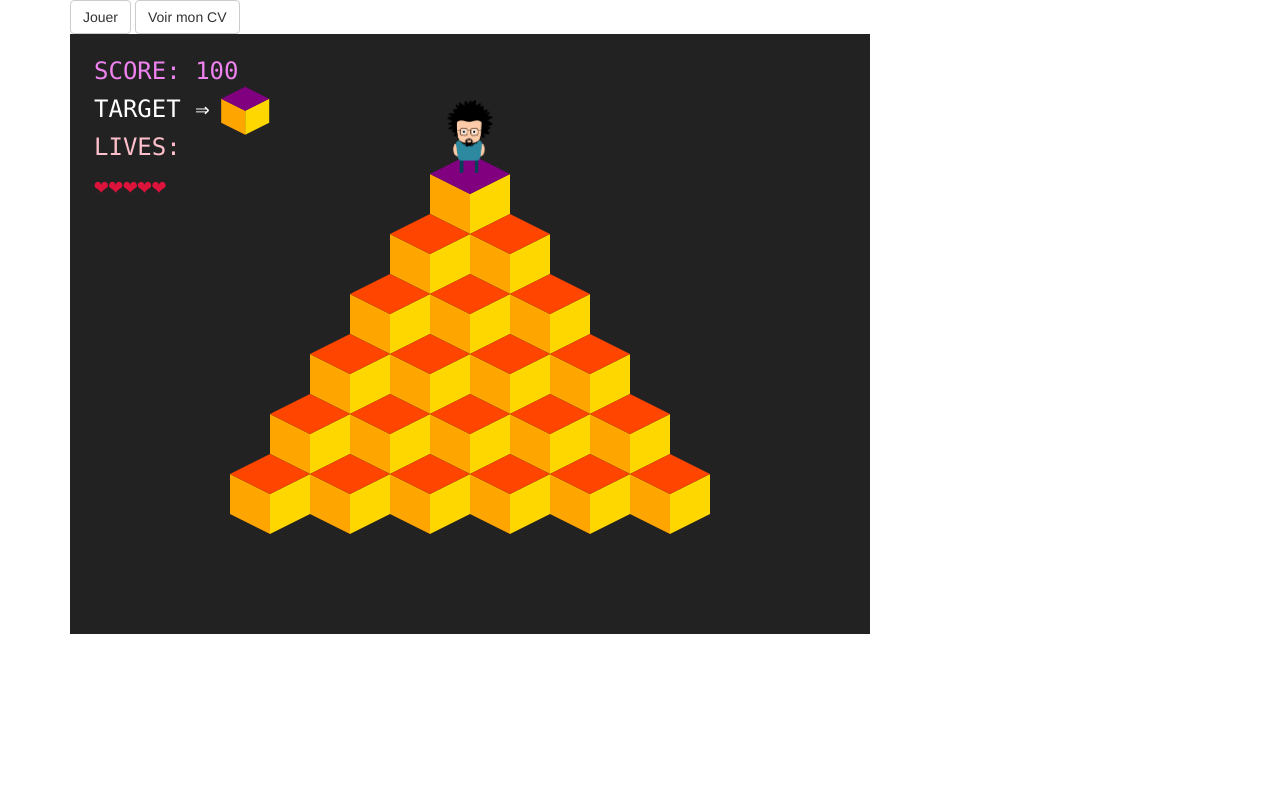
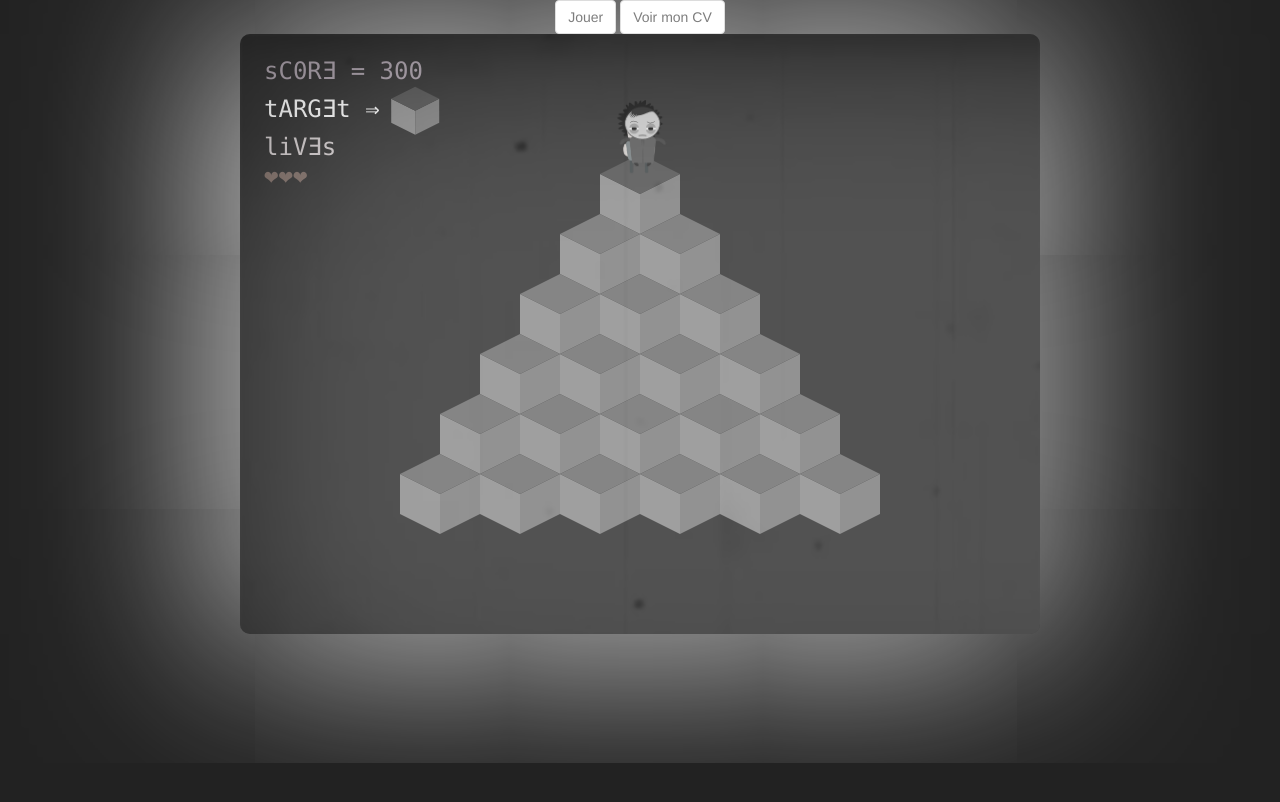
Before and after one commit to giuseppedeponte/qurriqulum, a plain HTML site: page index.html in a window 1280 px wide. Drawn offline with nearby package versions, Linux system fonts and the light colour scheme.

Commit message:
Movie filter

```diff
--- a/index.html
+++ b/index.html
@@ -3,10 +3,50 @@
 <head>
   <meta charset="UTF-8" />
   <title>Qbert</title>
+  <link href="https://fonts.googleapis.com/css?family=Roboto" rel="stylesheet">
   <link rel="stylesheet" href="https://maxcdn.bootstrapcdn.com/bootstrap/3.3.7/css/bootstrap.min.css">
+  <style>
+  body {
+    background-color: #222;
+  }
+  #canvas {
+    background-color: #222;
+    filter: grayscale(.9);
+    box-shadow: 0 0 100px white;
+    animation: light 2s ease-in-out infinite;
+    margin: 0 auto;
+    border-radius: 10px;
+  }
+  #overlay {
+    width: 800px;
+    height: 600px;
+    position: relative;
+    top: -605px;
+    left: auto;
+    margin: 0 auto;
+    padding: 0;
+    background-image: url(./img/filmgrain3.gif);
+    background-repeat: no-repeat;
+    background-size: cover;
+    opacity: .25;
+    border-radius: 10px;
+  }
+
+  @keyframes light {
+    0%, 100% {
+      box-shadow: 10px 0 100px white;
+    }
+    25%, 75% {
+      box-shadow: 0 0 250px white;
+    }
+    50% {
+      box-shadow: -10px 0 200px white;
+    }
+  }
+  </style>
 </head>
 <body>
-  <main id="game" class="container">
+  <main id="game" class="container text-center">
     <div id="loader"></div> <!-- loader module to show while assets and configs are loading -->
     <div id="menu"><!-- game menu module -->
       <a href="#" role="button" class="btn btn-default">Jouer</a>
@@ -22,13 +62,15 @@
       <div id="lives"></div>
       <div id="points"></div>
     </div>
-    <canvas id="canvas" width="800" height="600" style="background-color:#222;"></canvas><!-- canvas -->
+    <canvas id="canvas" width="800" height="600"></canvas><!-- canvas -->
+    <div id="overlay" width="800" height="600"></div>
     <div id="resume"></div><!-- just show the resume module -->
   </main>
   <!-- Scripts -->
   <script src="scripts/helpers.js"></script>
   <script src="scripts/tilemap.js"></script>
   <script src="scripts/p.js"></script>
+  <script src="scripts/m.js"></script>
   <script src="scripts/game.js"></script>
   <script src="scripts/main.js"></script>
 </body>
--- a/scripts/game.js
+++ b/scripts/game.js
@@ -5,8 +5,10 @@ var createGame = (function() {
     this.canvas = canvas;
     this.context = context;
     this.map = createTilemap(that, context, levelConfig.map);
-    firstTile = this.map.getTile(levelConfig.firstTile.y + ',' + levelConfig.firstTile.x);
+    firstTile = this.map.getTile(levelConfig.player.firstTile.y + ',' + levelConfig.player.firstTile.x);
     this.player = createPlayer(that, context, firstTile);
+    firstTile = this.map.getTile(levelConfig.monster.firstTile.y + ',' + levelConfig.monster.firstTile.x);
+    this.monster = createMonster(that, context, firstTile);
     // this.monster ...
   };
   // PUB/SUB MECHANISM
@@ -113,16 +115,16 @@ var createGame = (function() {
         }
         game.context.save();
         game.context.fillStyle = 'violet';
-        game.context.font = fz + 'px consolas';
+        game.context.font = fz + 'px Consolas';
         game.context.textBaseline = 'middle';
-        game.context.fillText('SCORE: ' + game.player.score, fz, lh);
+        game.context.fillText('sC0R\u018e = ' + game.player.score, fz, lh);
         game.context.fillStyle = 'white';
-        game.context.fillText('TARGET \u21D2 ', fz, lh * 2);
+        game.context.fillText('tARG\u018et \u21D2 ', fz, lh * 2);
         helpers.drawCube(game.context, fz * 7.3, lh * 2 + fz, fz, fz, fz, game.map.colors.target, game.map.colors.left, game.map.colors.right);
         game.context.fillStyle = 'pink';
-        game.context.fillText('LIVES:', fz, lh * 3);
-        game.context.fillStyle = 'crimson';
-        game.context.fillText(lives, fz, lh * 4);
+        game.context.fillText('liV\u018es', fz, lh * 3);
+        game.context.fillStyle = 'orangered';
+        game.context.fillText(lives, fz, lh * 3.75);
         game.context.restore();
       },
       render: function(game, lerp) {
@@ -132,6 +134,9 @@ var createGame = (function() {
       },
       start: function(from, to, game) {
         game.player.on('standing', function(event, info) {
+          game.publish(event, info);
+        });
+        game.monster.on('standing', function(event, info) {
           game.publish(event, info);
         });
         game.player.on('dying', function(event, info) {
--- /dev/null
+++ b/scripts/m.js
@@ -0,0 +1,222 @@
+// FACTORY FUNCTION FOR THE GAME monster
+var createMonster = (function() {
+  var Monster = function(game, context, firstTile) {
+    this.game = game;
+    this.context = context;
+    this.img = null;
+    this.currentTile = firstTile;
+  };
+  // common props and methods
+  Monster.prototype.position = {
+    x: 0,
+    y: 0,
+    dirX: 0,
+    dirY: 0
+  };
+  Monster.prototype.w = 50;
+  Monster.prototype.h = 75;
+  Monster.prototype.frame = {
+    src: './img/monster.png',
+    sourceWidth: 417,
+    sourceHeight: 156,
+    x: 0,
+    y: 0,
+    w: 104.25,
+    h: 156
+  };
+  // PUB/SUB MECHANISM
+  Monster.prototype.events = {
+    load: [],
+    standing: [],
+    jumping: []
+  };
+  Monster.prototype.on = function(event, listener) {
+    var i = this.events[event].push(listener) - 1;
+    return {
+      remove: function() {
+        delete this.events[event][i];
+      }
+    };
+  };
+  Monster.prototype.publish = function(event, info) {
+    info = info != undefined ? info : {};
+    for (var i = 0; this.events[event][i]; i += 1) {
+      this.events[event][i]('monster.' + event, info);
+    }
+  };
+  // STATE MACHINE MECHANISM
+  Monster.prototype.currentState = '';
+  Monster.prototype.nextState = 'load';
+  Monster.prototype.transition = function() {
+    var that = this;
+    if (this.nextState !== this.currentState) {
+      if (this.states[this.currentState] && this.states[this.currentState].exit) {
+        this.states[this.currentState].exit(that.currentState, that.nextState, that);
+      }
+      var from = this.currentState;
+      this.currentState = this.nextState;
+      if (this.states[this.currentState].init) {
+        this.states[this.currentState].init(from, that.currentState, that);
+      }
+      this.publish(that.currentState, that);
+    }
+    return this;
+  };
+  Monster.prototype.update = function(event, info) {
+    if (this.states[this.currentState].update) {
+      var that = this;
+      this.states[this.currentState].update(info, that);
+    }
+    this.transition();
+  };
+  Monster.prototype.render = function(event, info) {
+    if (this.states[this.currentState].render) {
+      var that = this;
+      this.context.save();
+      this.states[this.currentState].render(info, that);
+      this.context.restore();
+    }
+  };
+  Monster.prototype.states = {
+    load: {
+      init: function(from, to, monster) {
+        // load monster initial position
+        monster.position.x = monster.currentTile.landingPoint.x;
+        monster.position.y = monster.currentTile.landingPoint.y;
+        // load monster img
+        monster.img = new Image();
+        monster.img.addEventListener('load', function() {
+          monster.nextState = 'standing';
+          monster.transition();
+        });
+        monster.img.src = monster.frame.src;
+      },
+      // update: function(attr, monster) {},
+      // render: function(attr, monster) {},
+      exit: function(from, to, monster) {
+        var that = this;
+        monster.subscriptions = [];
+        monster.subscriptions.push(monster.game.on('update', function(e, info) {
+          monster.update(e, info);
+        }));
+        monster.subscriptions.push(monster.game.on('render', function(e, info) {
+          monster.render(e, info);
+        }));
+      }
+    },
+    standing: {
+      init: function(from, to, monster) {
+        var that = this;
+        this.counter = 0;
+        // set image frame x and y
+        monster.frame.x = 3 * monster.frame.w;
+        monster.frame.y = 0;
+      },
+      randomDirection: function() {
+        var dir = {x: 0, y: 0};
+        var xOrY = Math.round(Math.random()) === 0 ? 'x' : 'y';
+        dir[xOrY] = Math.round(Math.random()) === 0 ? 1 : -1;
+        return dir;
+      },
+      update: function(attr, monster) {
+        if (this.counter <= 100) {
+          this.counter += 0.02;
+          return;
+        }
+        // get random direction
+        var dir = this.randomDirection();
+        monster.position.dirX = dir.x;
+        monster.position.dirY = dir.y;
+        // check if next position is a tile or not
+        if (monster.currentTile.next(dir.x, dir.y)) {
+          monster.nextState = 'jumping';
+        } else {
+          monster.nextState = 'standing';
+        }
+      },
+      render: function(attr, monster) {
+
+        monster.context.drawImage(
+          monster.img,
+          monster.frame.x,
+          monster.frame.y,
+          monster.frame.w,
+          monster.frame.h,
+          monster.position.x - monster.w / 2,
+          monster.position.y - monster.h,
+          monster.w,
+          monster.h
+        );
+      },
+      exit: function(from, to, monster) {
+      }
+    },
+    jumping: {
+      // animation counter
+      counter: 0,
+      init: function(from, to, monster) {
+        // get next tile reference
+        this.nextTile = monster.currentTile.next(monster.position.dirX, monster.position.dirY);
+        // start the counter
+        this.counter = 0;
+        // store initial position
+        this.originX = monster.position.x;
+        this.originY = monster.position.y;
+        this.targetX = this.nextTile.landingPoint.x;
+        this.targetY = this.nextTile.landingPoint.y;
+        // set img frame x and y
+        monster.frame.x = 2 * monster.frame.w;
+      },
+      update: function(attr, monster) {
+        // check if animation is over
+        if (this.counter >= 100) {
+          monster.nextState = 'standing';
+        } else {
+          this.counter += 0.003;
+          // update x position
+          this.prevX = monster.position.x;
+          monster.position.x = this.originX + (this.targetX - this.originX) * this.counter / 100;
+          monster.position.x = Math.floor(monster.position.x);
+          // update y position
+          this.prevY = monster.position.y;
+          monster.position.y = this.originY - 7 + (this.targetY - this.originY - 7) * this.counter / 100;
+          monster.position.y = Math.floor(monster.position.y);
+          monster.nextState = 'jumping';
+        }
+      },
+      render: function(attr, monster) {
+        var x = this.prevX + (monster.position.x - this.prevX) * attr.lerp;
+        x = Math.round(x) - monster.w / 2;
+        var y = this.prevY + (monster.position.y - this.prevY) * attr.lerp;
+        y = Math.round(y) - monster.h;
+        monster.frame.x = monster.position.dirX < 0 || monster.position.dirY < 0
+                         ? this.counter < 80
+                            ? monster.frame.w
+                            : 0
+                         : this.counter < 80 ?
+                            2 * monster.frame.w
+                            : 3 * monster.frame.w;
+        monster.context.drawImage(
+          monster.img,
+          monster.frame.x,
+          monster.frame.y,
+          monster.frame.w,
+          monster.frame.h,
+          x,
+          y,
+          monster.w,
+          monster.h
+        );
+      },
+      exit: function(from, to, monster) {
+        monster.currentTile = this.nextTile;
+        monster.position.x = monster.currentTile.landingPoint.x;
+        monster.position.y = monster.currentTile.landingPoint.y;
+      }
+    }
+  };
+
+  return function(game, context, firstTile) {
+    return new Monster(game, context, firstTile).transition();
+  };
+})();
--- a/scripts/main.js
+++ b/scripts/main.js
@@ -2,9 +2,17 @@ window.addEventListener('DOMContentLoaded', function() {
   var canvas = document.getElementById('canvas');
   var c = canvas.getContext('2d');
   var level = {
-    firstTile: {
-      x: 0,
-      y: 0
+    player: {
+      firstTile: {
+        x: 0,
+        y: 0
+      }
+    },
+    monster: {
+      firstTile: {
+        x: 0,
+        y: 3
+      }
     },
     map: {
       oX: canvas.width / 2,
@@ -19,10 +27,10 @@ window.addEventListener('DOMContentLoaded', function() {
         [0]
       ],
       colors: {
-        left: 'orange',
-        right: 'gold',
-        base: 'orangered',
-        target: 'purple'
+        left: '#888',
+        right: '#777',
+        base: '#666',
+        target: '#444'
       }
     }
   };
--- a/scripts/tilemap.js
+++ b/scripts/tilemap.js
@@ -65,6 +65,15 @@ var createTilemap = (function() {
   Tilemap.prototype.bindEvents = function() {
     var that = this;
     this.game.on('render', that.render.bind(this));
+    this.game.on('monster.standing', function(e, monster) {
+      var y, x;
+      for (y = 0; that.tiles[y]; y += 1) {
+        for (x = 0; that.tiles[y][x]; x += 1) {
+          that.tiles[y][x].hasMonster = false;
+        }
+      }
+      monster.currentTile.hasMonster = true;
+    });
     this.game.on('player.standing', function(e, player) {
       var y, x;
       for (y = 0; that.tiles[y]; y += 1) {
```
Also changed, not shown: img/filmgrain.gif (added), img/filmgrain2.gif (added), img/filmgrain3.gif (added), img/monster.png (added).
